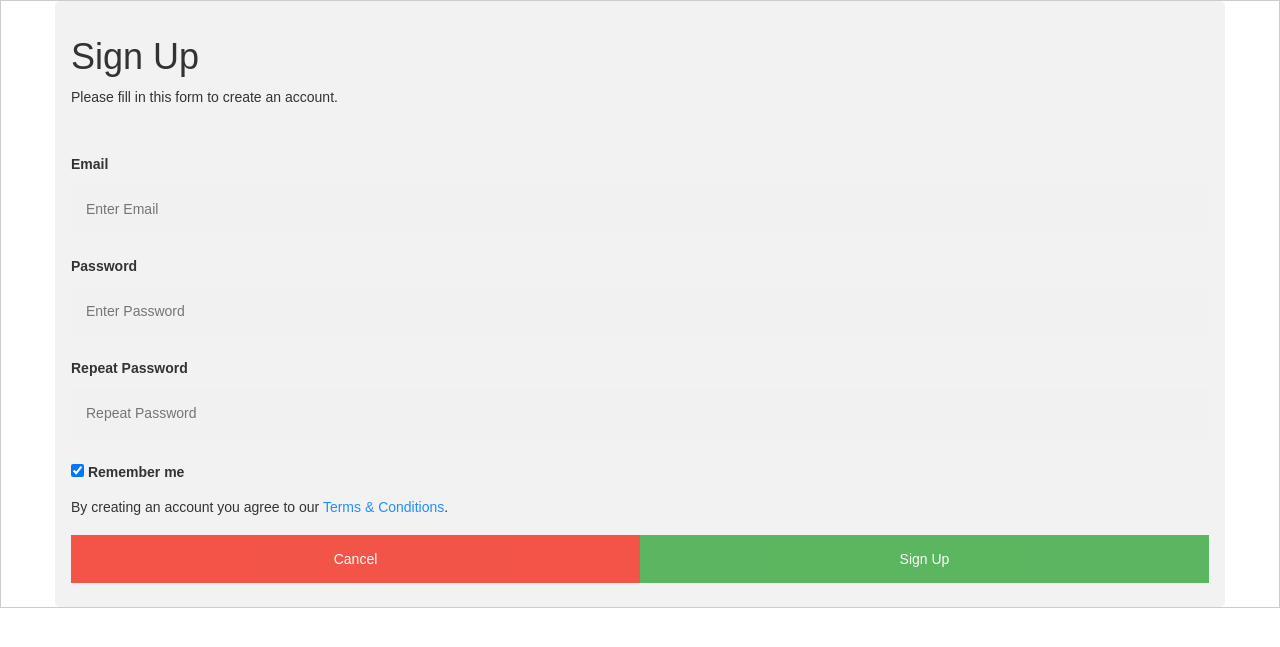
After one commit to katkoler/drug_reminder, a Flask app: template templates/signupform.html in a window 1280 px wide. The commit adds this page. Shown: the top 647 px of the page. Run offline with Flask 2, Linux system fonts and the light colour scheme; the template is opened without the code that fills it, so the values that code supplies are empty; some libraries are stand-ins or nearby versions.

Commit message:
Sign up form
Added sign up form

```diff
--- /dev/null
+++ b/static/css/signupstylesheet.css
@@ -0,0 +1,103 @@
+/*Content*/
+body {font-family: Arial, Helvetica, sans-serif;}
+
+input[type=text], select, textarea {
+    width: 100%;
+    padding: 12px;
+    border: 1px solid #ccc;
+    border-radius: 4px;
+    box-sizing: border-box;
+    margin-top: 6px;
+    margin-bottom: 16px;
+    resize: vertical;
+}
+
+input[type=submit] {
+    background-color: #4CAF50;
+    color: white;
+    padding: 12px 20px;
+    border: none;
+    border-radius: 4px;
+    cursor: pointer;
+}
+
+input[type=submit]:hover {
+    background-color: #45a049;
+}
+
+.container {
+    border-radius: 5px;
+    background-color: #f2f2f2;
+    padding: 20px;
+}
+
+/*Sign up form*/
+body {font-family: Arial, Helvetica, sans-serif;}
+* {box-sizing: border-box}
+
+/* Full-width input fields */
+input[type=text], input[type=password] {
+    width: 100%;
+    padding: 15px;
+    margin: 5px 0 22px 0;
+    display: inline-block;
+    border: none;
+    background: #f1f1f1;
+}
+
+input[type=text]:focus, input[type=password]:focus {
+    background-color: #ddd;
+    outline: none;
+}
+
+hr {
+    border: 1px solid #f1f1f1;
+    margin-bottom: 25px;
+}
+
+/* Style for all buttons */
+button {
+    background-color: #4CAF50;
+    color: white;
+    padding: 14px 20px;
+    margin: 8px 0;
+    border: none;
+    cursor: pointer;
+    width: 100%;
+    opacity: 0.9;
+}
+
+button:hover {
+    opacity:1;
+}
+
+/* Extra styles for the cancel button */
+.cancelbtn {
+    padding: 14px 20px;
+    background-color: #f44336;
+}
+
+/* Float cancel and signup buttons and add an equal width */
+.cancelbtn, .signupbtn {
+  float: left;
+  width: 50%;
+}
+
+/* Add padding to container elements */
+.container {
+    padding: 16px;
+}
+
+/* Clear floats */
+.clearfix::after {
+    content: "";
+    clear: both;
+    display: table;
+}
+
+/* Change styles for cancel button and signup button on extra small screens */
+@media screen and (max-width: 300px) {
+    .cancelbtn, .signupbtn {
+       width: 100%;
+    }
+}
--- /dev/null
+++ b/templates/signupform.html
@@ -0,0 +1,46 @@
+
+<!DOCTYPE html>
+
+<html>
+<body>
+  <!--link to bootstrap-->
+    <!-- '../'' is to direct it to look back to main-->
+    <link href="../static/css/bootstrap.css" rel='stylesheet'>
+  <!--link to stylesheet-->
+    <link rel='stylesheet' type='text/css' href="../static/css/signupstylesheet.css">
+  <!--link to jquery-->
+      <script src="https://code.jquery.com/jquery-3.1.1.min.js"></script>
+      <script src"ourscript.js"></script>
+      <script src="static/js/bootstrap.min.js"></script>
+
+
+<form action="/action_page.php" style="border:1px solid #ccc">
+  <div class="container">
+    <h1>Sign Up</h1>
+    <p>Please fill in this form to create an account.</p>
+    <hr>
+
+    <label for="email"><b>Email</b></label>
+    <input type="text" placeholder="Enter Email" name="email" required>
+
+    <label for="psw"><b>Password</b></label>
+    <input type="password" placeholder="Enter Password" name="psw" required>
+
+    <label for="psw-repeat"><b>Repeat Password</b></label>
+    <input type="password" placeholder="Repeat Password" name="psw-repeat" required>
+
+    <label>
+      <input type="checkbox" checked="checked" name="remember" style="margin-bottom:15px"> Remember me
+    </label>
+
+    <p>By creating an account you agree to our <a href="#" style="color:dodgerblue">Terms & Conditions</a>.</p>
+
+    <div class="clearfix">
+      <button type="button" class="cancelbtn">Cancel</button>
+      <button type="submit" class="signupbtn">Sign Up</button>
+    </div>
+  </div>
+</form>
+
+</body>
+</html>
```
Also changed, not shown: static/css/stylesheet.css (+7 -12 lines), templates/index.html (+5 -8 lines).
